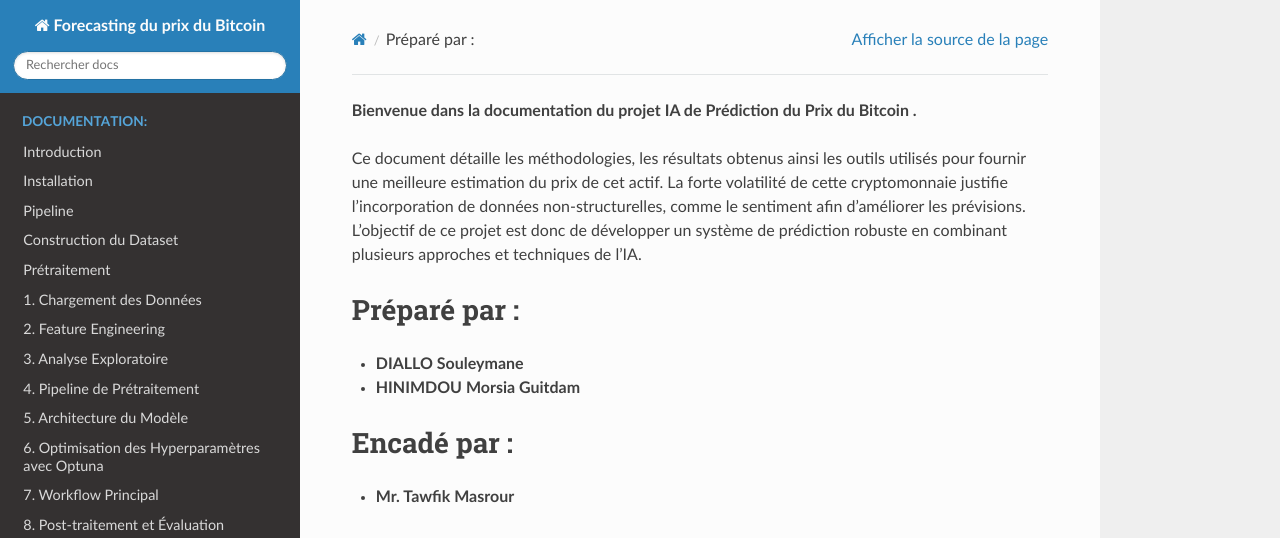
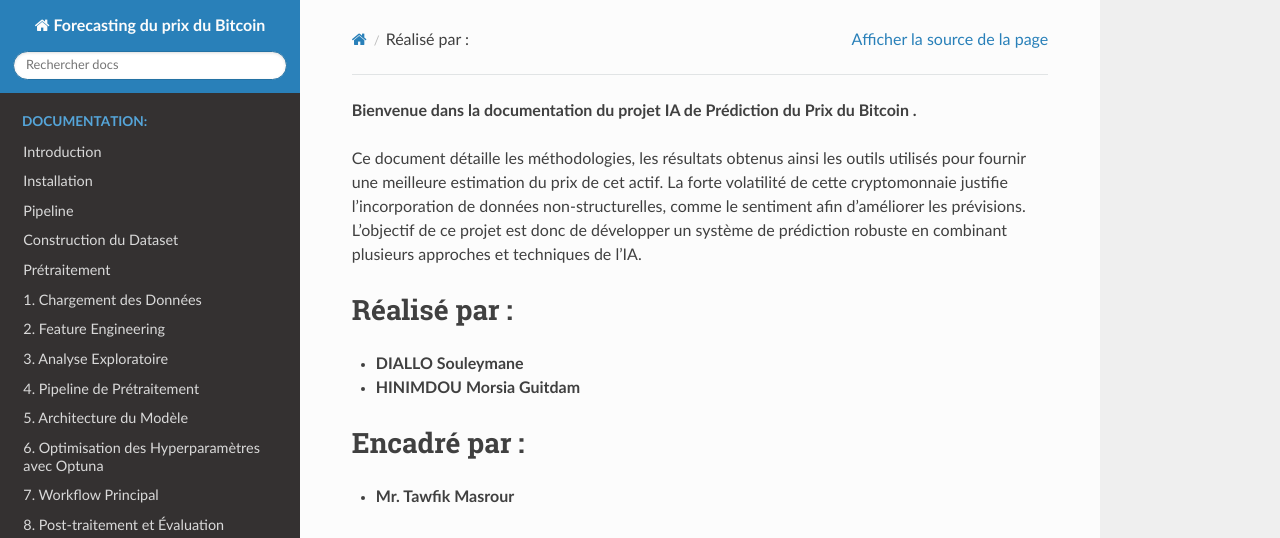
Before and after one commit to SouleymaneDiallo04/Forecasting-du-prix-du-Bitcoin, a Sphinx documentation site: the page built from docs/source/index.rst, in a window 1280 px wide and 900 px high. Shown: the top 538 px of the window. Built offline with Sphinx 7.4.7 and the Read the Docs theme 3.1.0, drawn with Linux system fonts in a browser that asks for light colours.

Commit message:
Update index.rst

```diff
--- a/docs/source/index.rst
+++ b/docs/source/index.rst
@@ -9,7 +9,7 @@ Ce document détaille les méthodologies, les résultats obtenus ainsi les outil
 La forte volatilité de cette cryptomonnaie justifie l'incorporation de données non-structurelles, comme le sentiment afin d'améliorer les prévisions. L’objectif de ce projet est donc de développer un système de prédiction robuste en combinant plusieurs approches et techniques de l'IA.
 
 =============
-Préparé par :
+Réalisé par :
 =============
 
 - **DIALLO Souleymane**
@@ -17,7 +17,7 @@ Préparé par :
 - **HINIMDOU Morsia Guitdam**
 
 ============
-Encadé par :
+Encadré par :
 ============
 
 - **Mr. Tawfik Masrour**
```
